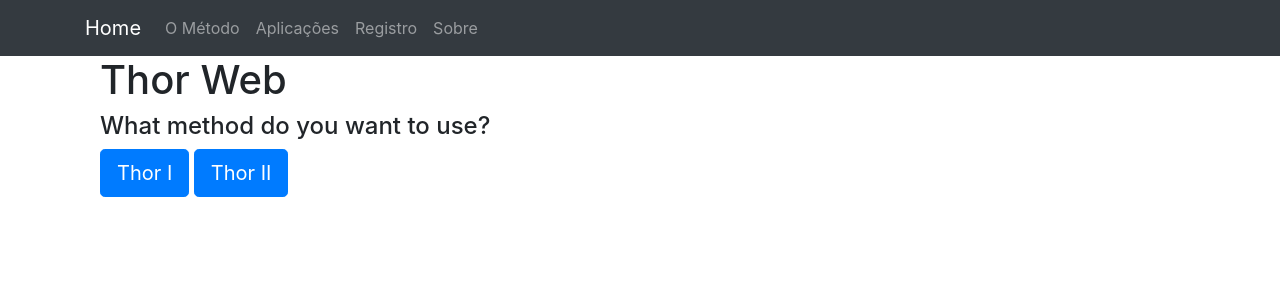
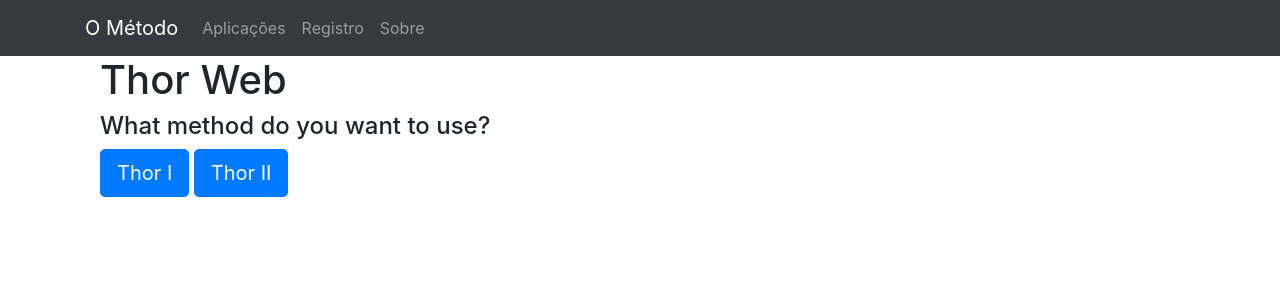
Before and after one commit to iamgilvan/thor-web, a Flask app: page / in a window 1280 px wide. Shown: the top 300 px of the page. Run offline with Flask 2, Linux system fonts and the light colour scheme; some libraries are stand-ins or nearby versions.

Commit message:
Removed one nav item

```diff
--- a/templates/template.html
+++ b/templates/template.html
@@ -25,15 +25,15 @@
   <!-- Navigation -->
   <nav class="navbar navbar-expand-lg navbar-dark bg-dark fixed-top">
     <div class="container">
-      <a class="navbar-brand" href="#">Home</a>
+      <a class="navbar-brand" href="/">O Método</a>
       <button class="navbar-toggler" type="button" data-toggle="collapse" data-target="#navbarNav" aria-controls="navbarNav" aria-expanded="false" aria-label="Toggle navigation">
         <span class="navbar-toggler-icon"></span>
       </button>
       <div class="collapse navbar-collapse" id="navbarNav">
         <ul class="navbar-nav">
-          <li class="nav-item">
+          <!-- <li class="nav-item">
             <a class="nav-link" href="maintenance">O Método</a>
-          </li>
+          </li> -->
           <li class="nav-item">
             <a class="nav-link" href="maintenance">Aplicações</a>
           </li>
```
